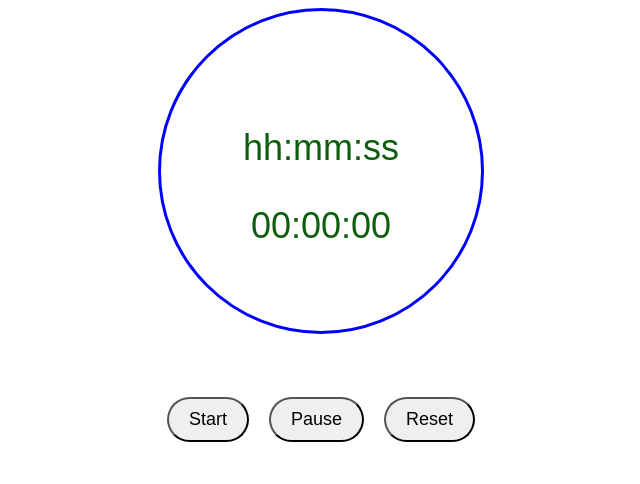
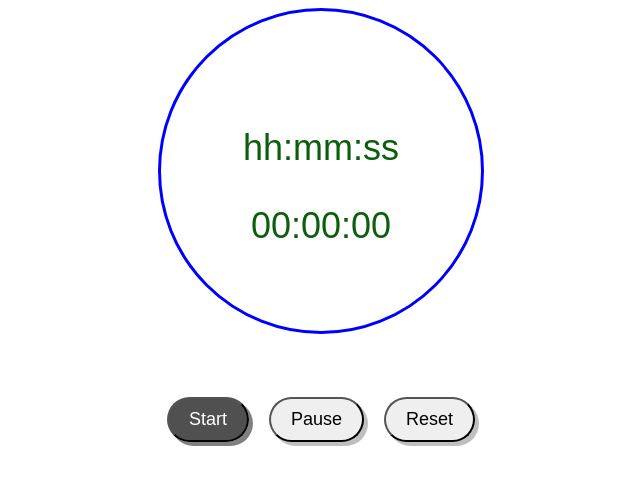
Before and after one commit to Saik9550/stopwatch_project, a plain HTML site: page index.html in a window 1280 px wide. In both pictures the pointer is over the button "Start". Shown: the whole page, without its empty margins (319-959 px from the left). Drawn offline with Linux system fonts and the light colour scheme.

Commit message:
css-changes

```diff
--- a/style.css
+++ b/style.css
@@ -28,6 +28,18 @@ button {
     padding: 10px 20px;
     font-size: 18px;
     border-radius: 40px;
+    box-sizing: border-box;
+    box-shadow:  #08081242 4px 4px 0 0;
+  }
+
+  button:hover{
+    background: rgba(0, 0, 0, 0.685);
+    color: white;
+    box-shadow:  gray 4px 4px 0 0
+
+  }
+  button:active{
+    transform: translate(4px, 4px);
   }
 
 
```
Also changed, not shown: index.js (+10 -7 lines).
